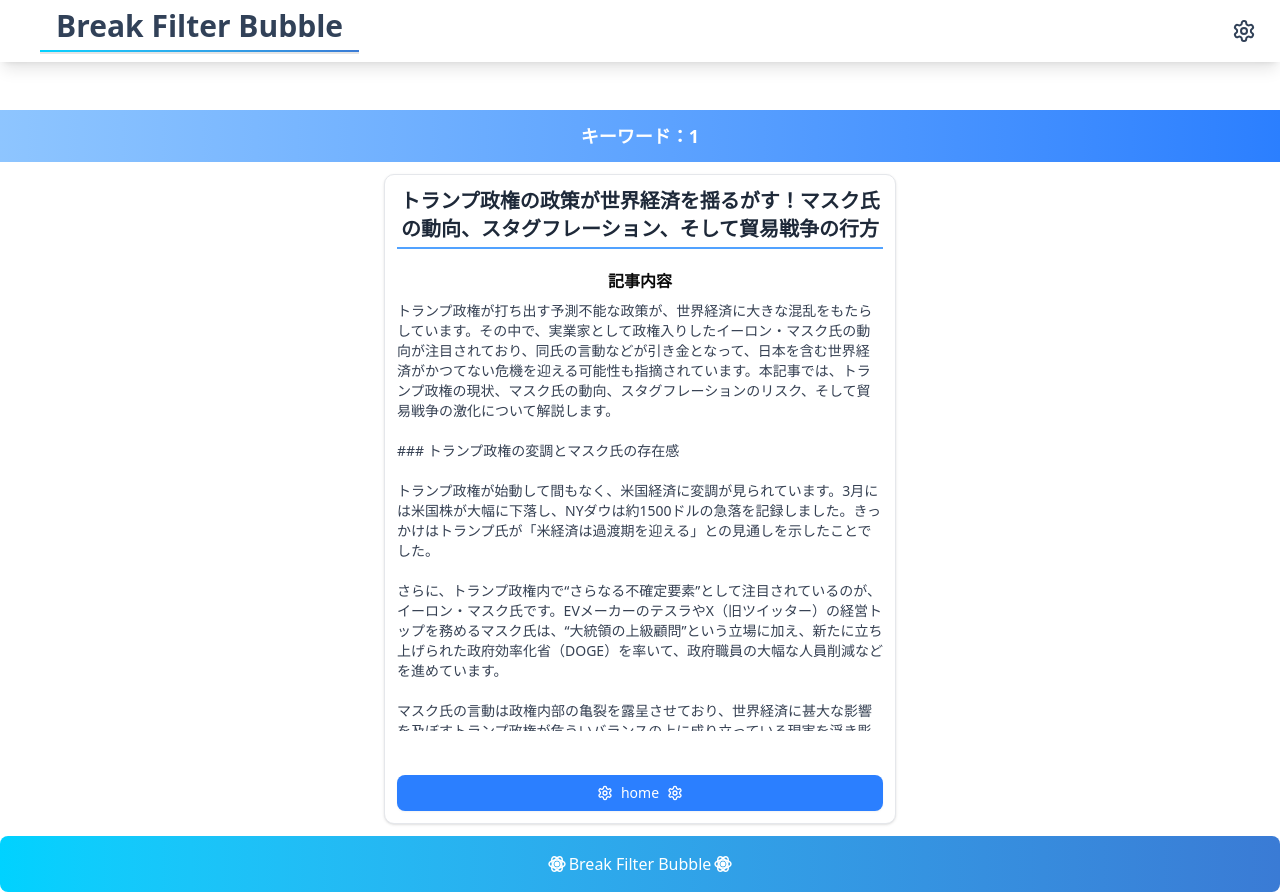
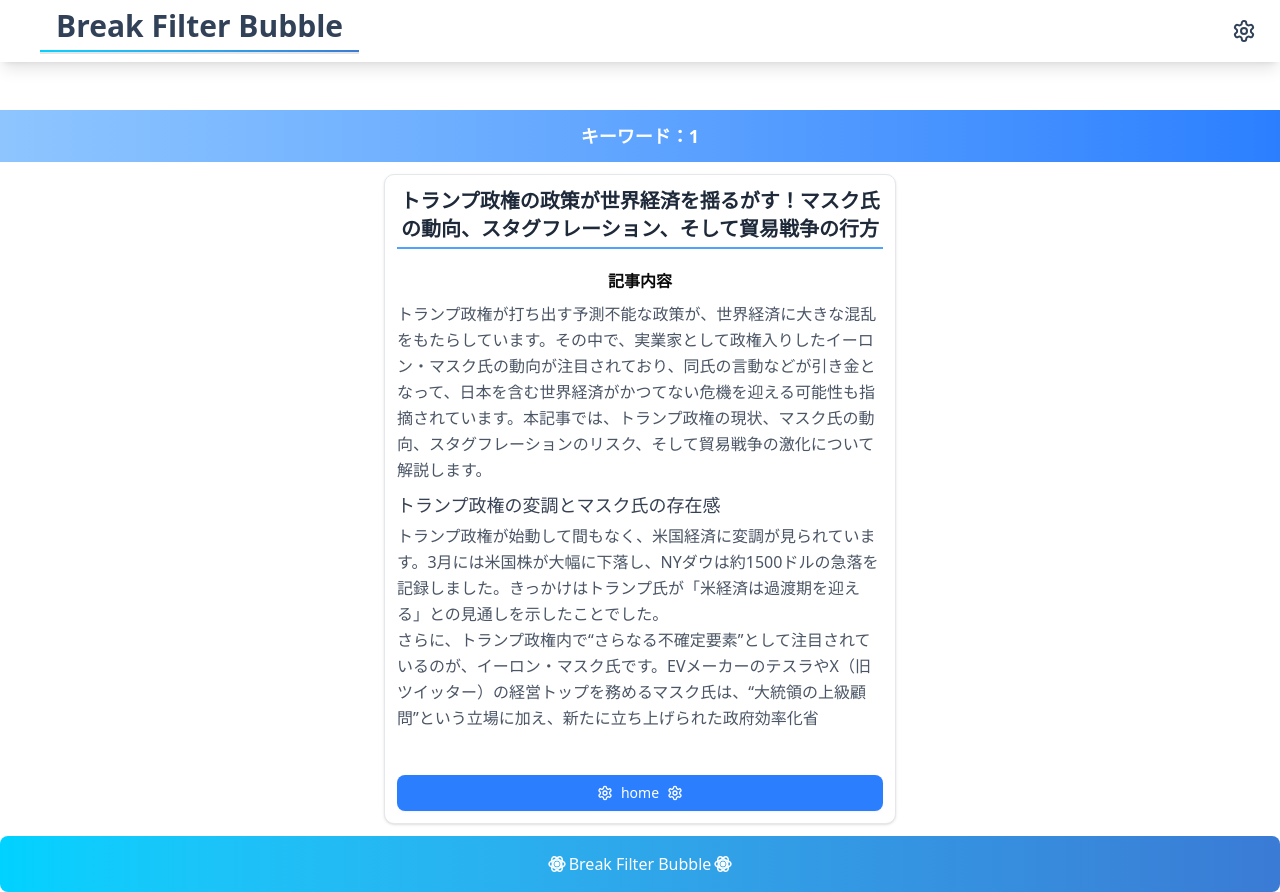
Before and after one commit to kimushun-65/filterBubble, a Next.js app in the folder frontend/: page /article/1/1 in a window 1280 px wide. Built offline with nearby package versions, Linux system fonts and the light colour scheme.

Commit message:
記事のマークダウン

```diff
--- a/frontend/feature/article/articleContainer.tsx
+++ b/frontend/feature/article/articleContainer.tsx
@@ -1,6 +1,7 @@
 import React, { useState, useEffect } from 'react';
 import { useRouter } from 'next/navigation';
 import { useParams } from 'next/navigation';
+import ReactMarkdown from 'react-markdown';
 import Loading from '@/components/display/loading';
 import Header from '@/components/display/header';
 import Footer from '@/components/display/footer';
@@ -59,10 +60,47 @@ export const ArticleContainer = () => {
             </div>
             <div className='px-3 pt-2'>
               <h3 className='mb-2 text-center text-base font-bold'>記事内容</h3>
-              <div className='mb-3 max-h-[430px] overflow-y-auto'>
-                <p className='text-sm whitespace-pre-line text-gray-700'>
+              <div className='mb-3 max-h-[430px] overflow-y-auto text-sm text-gray-700'>
+                <ReactMarkdown
+                  components={{
+                    h1: ({ children }) => (
+                      <h1 className='mt-4 mb-2 text-2xl font-bold text-gray-900'>
+                        {children}
+                      </h1>
+                    ),
+                    h2: ({ children }) => (
+                      <h2 className='mt-3 mb-2 text-xl font-semibold text-gray-800'>
+                        {children}
+                      </h2>
+                    ),
+                    h3: ({ children }) => (
+                      <h3 className='mt-2 mb-1 text-lg font-medium text-gray-700'>
+                        {children}
+                      </h3>
+                    ),
+                    p: ({ children }) => (
+                      <p className='text-base leading-relaxed text-gray-600'>
+                        {children}
+                      </p>
+                    ),
+                    ul: ({ children }) => (
+                      <ul className='list-inside list-disc'>{children}</ul>
+                    ),
+                    li: ({ children }) => <li className='ml-4'>{children}</li>,
+                    a: ({ children, href }) => (
+                      <a
+                        href={href}
+                        target='_blank'
+                        rel='noopener noreferrer'
+                        className='text-blue-600 underline'
+                      >
+                        {children}
+                      </a>
+                    ),
+                  }}
+                >
                   {content}
-                </p>
+                </ReactMarkdown>
               </div>
             </div>
             <div className='mt-8 px-3 pb-3'>
--- a/frontend/package.json
+++ b/frontend/package.json
@@ -19,6 +19,7 @@
     "react": "^19.0.0",
     "react-dom": "^19.0.0",
     "react-hot-toast": "^2.5.2",
+    "react-markdown": "^10.1.0",
     "tailwind-merge": "^3.0.2",
     "tailwindcss-animate": "^1.0.7"
   },
```
Also changed, not shown: 1 other file (tests, documents, lock files or other folders).
